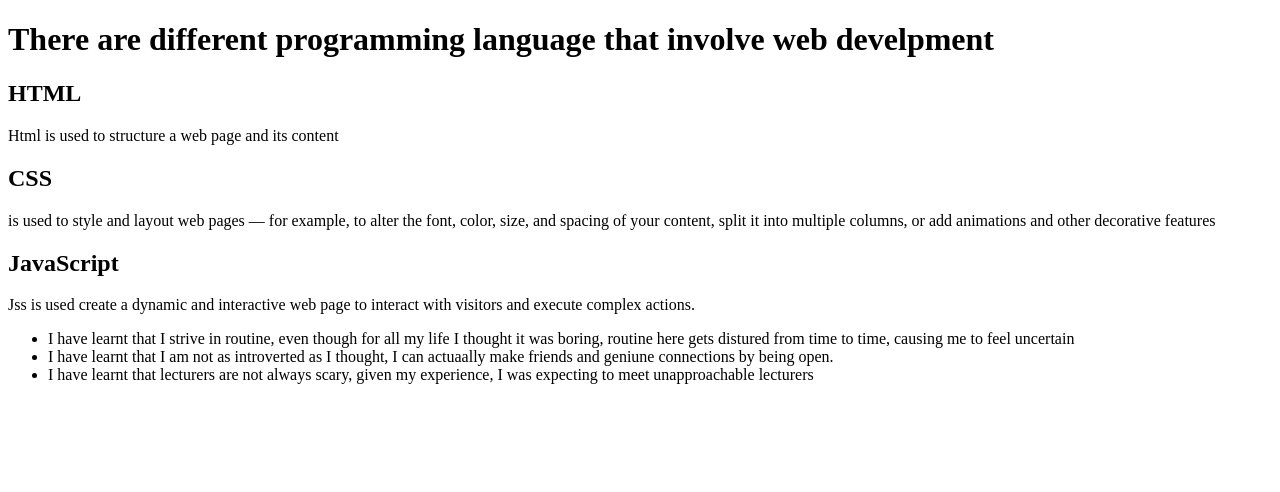
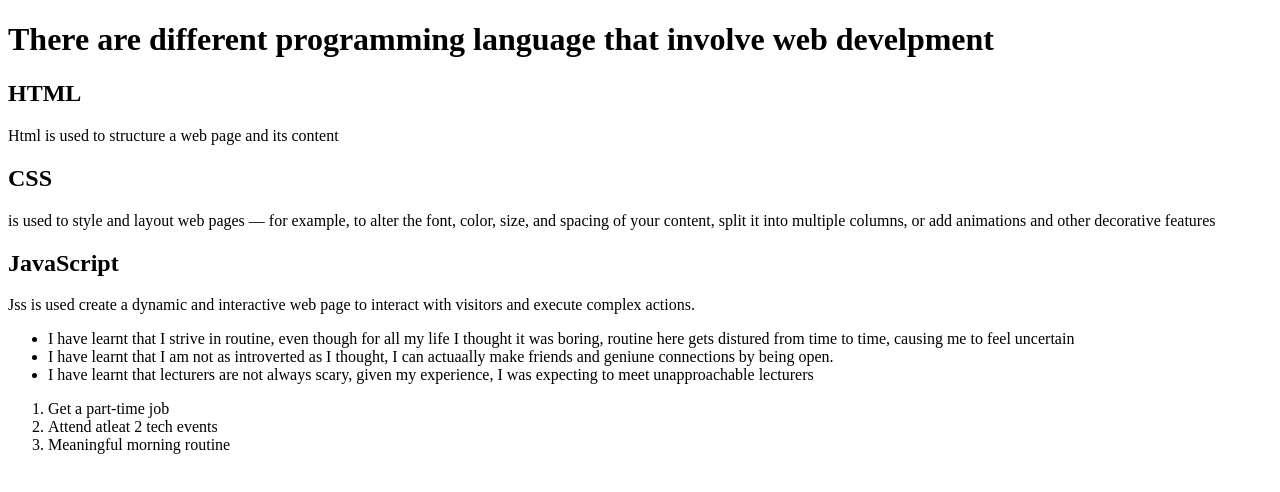
Before and after one commit to AkhonaMj/Wednesday, a plain HTML site: page index.html in a window 1280 px wide. Drawn offline with Linux system fonts and the light colour scheme.

Commit message:
Created and worked on ordered branch

```diff
--- a/index.html
+++ b/index.html
@@ -40,5 +40,12 @@
         I was expecting to meet unapproachable lecturers
       </li>
     </ul>
+
+    <ol>
+      <li>Get a part-time job</li>
+      <li>Attend atleat 2 tech events</li>
+      <li>Meaningful morning routine</li>
+    </ol>
+
   </body>
 </html>
```
